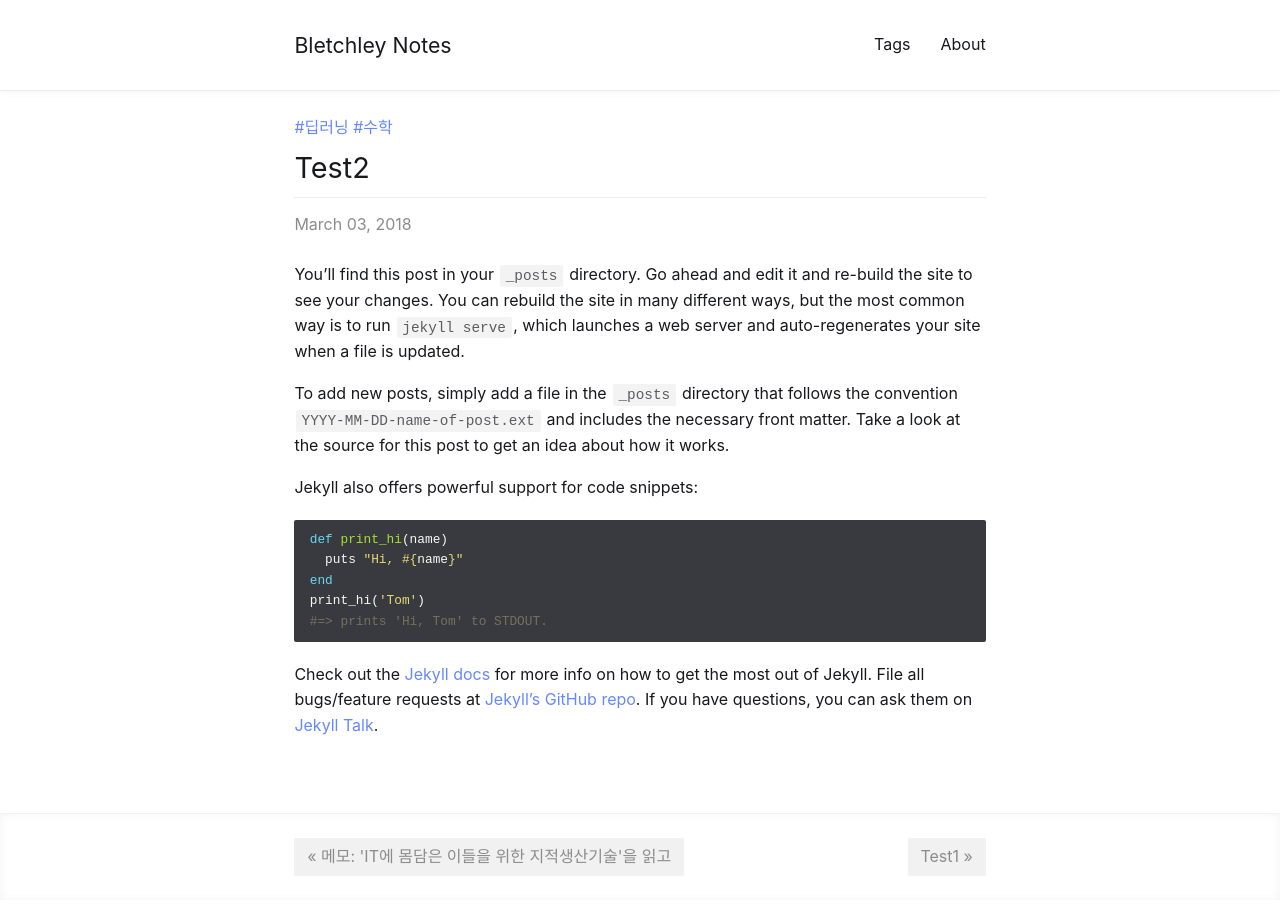
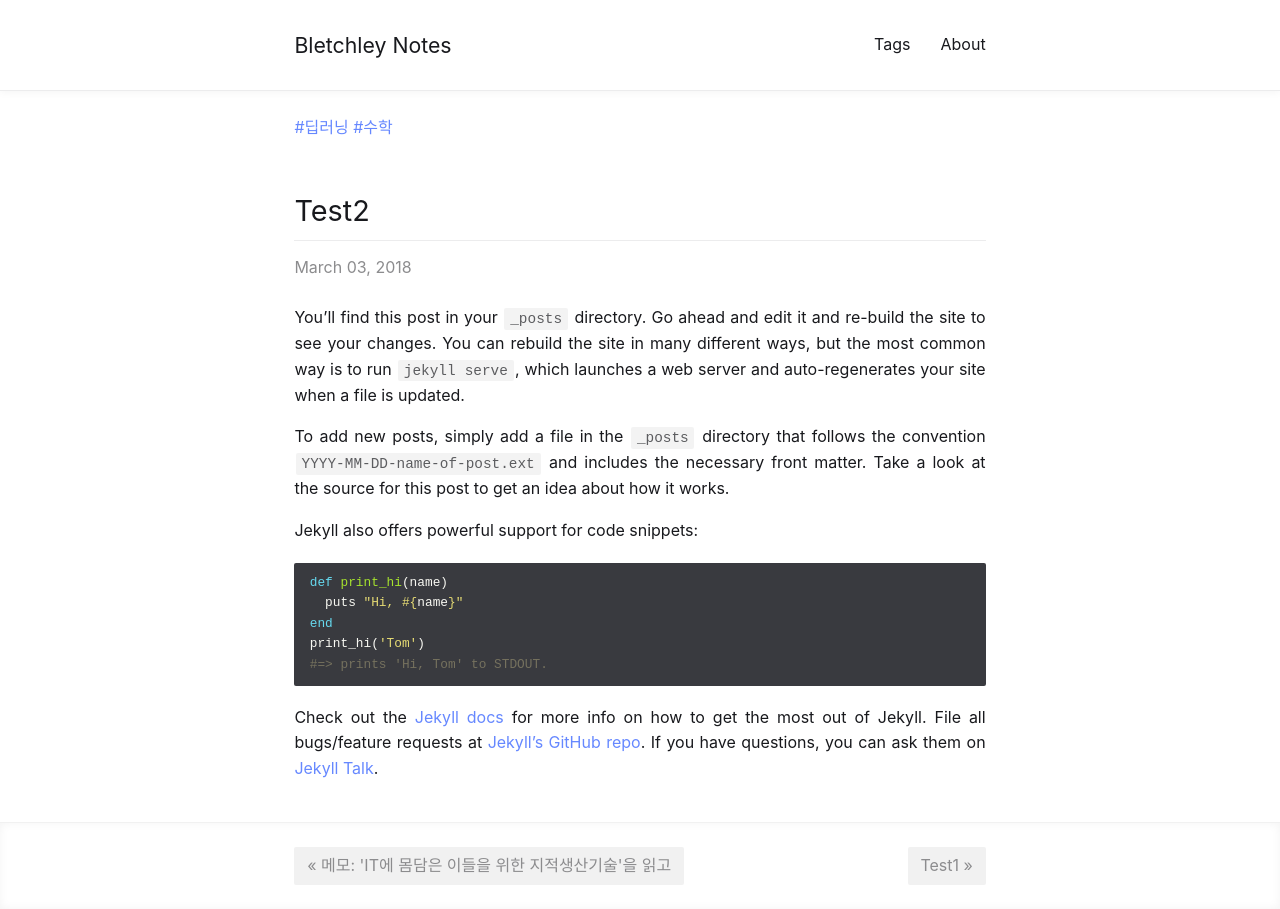
Before and after one commit to 0kimy/0kimy.github.io, a Jekyll site: the page built from _posts/2018-03-03-new.md, in a window 1280 px wide. Built offline with Jekyll 4.4.1, drawn with Linux system fonts in a browser that asks for light colours; some web fonts are replaced; our own code applies the rules of GitHub Pages for plain Markdown files.

Commit message:
fix paragraph margin and text alignment

```diff
--- a/_sass/layout.sass
+++ b/_sass/layout.sass
@@ -14,6 +14,12 @@ header > a
 article header
   margin-bottom: 1.5em
 
+article p
+  text-align: justify
+
+article h1
+  margin-top: 1.5em
+
 nav
   margin: .5em -.8em
 
```
Also changed, not shown: _posts/2020-01-26-지적생산기술.md (+0 -6 lines).
